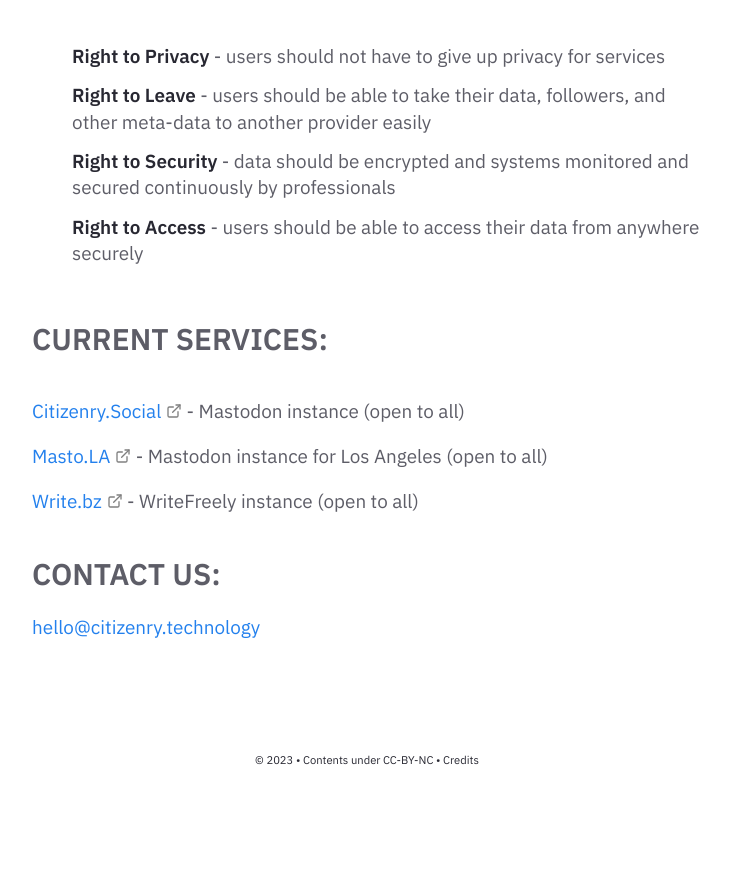
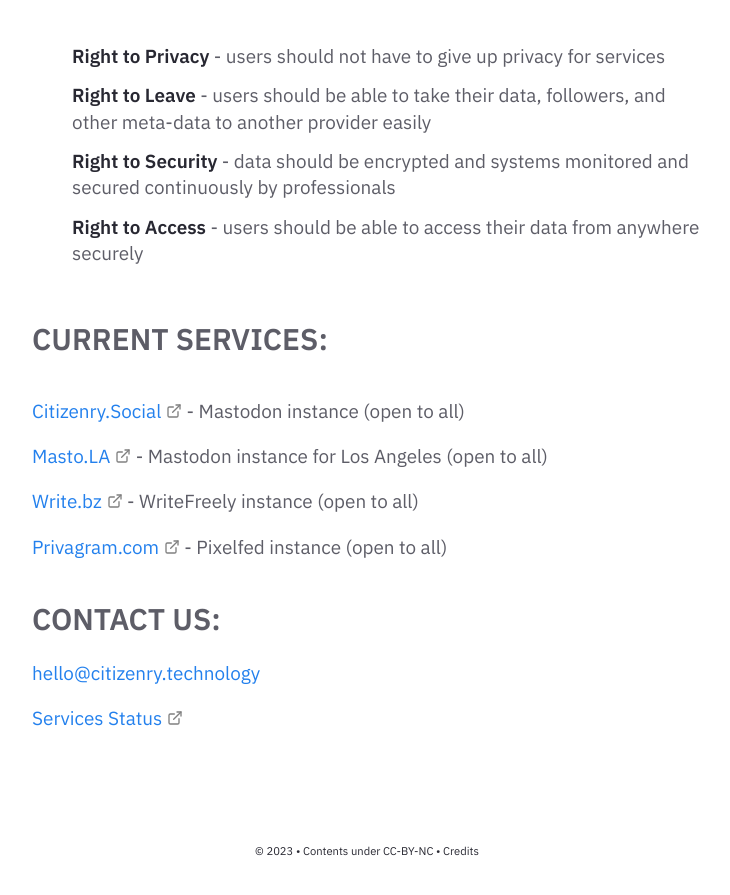
Before and after one commit to Citizenry/Citizenry.github.io, a Jekyll site: the page built from pages/index.md, in a window 1280 px wide and 900 px high, scrolled down 1104 px. Shown: the top 895 px of the window, without its empty margins (273-1003 px from the left). Built offline with Jekyll 4.4.1, drawn with Linux system fonts in a browser that asks for light colours; before the commit the page ends 1913 px from its top, so only the background shows below that.

Commit message:
Add privagram link and status page

```diff
--- a/_includes/Homepage.html
+++ b/_includes/Homepage.html
@@ -36,8 +36,10 @@
 <p><a href="https://citizenry.social" target="_blank">Citizenry.Social</a> - Mastodon instance (open to all)</p>
 <p><a href="https://masto.la" target="_blank">Masto.LA</a> - Mastodon instance for Los Angeles (open to all)</p>
 <p><a href="https://write.bz" target="_blank">Write.bz</a> - WriteFreely instance (open to all)</p>
+<p><a href="https://privagram.com" target="_blank">Privagram.com</a> - Pixelfed instance (open to all)</p>
 
 
 
 <p><h2>CONTACT US:</h2><a href="mailto:hello@citizenry.technology"> hello@citizenry.technology</a></p>
+<p><a href="https://status.citizenry.technology/status/services" target="_blank">Services Status</a></p>
 </div> </div>
```
